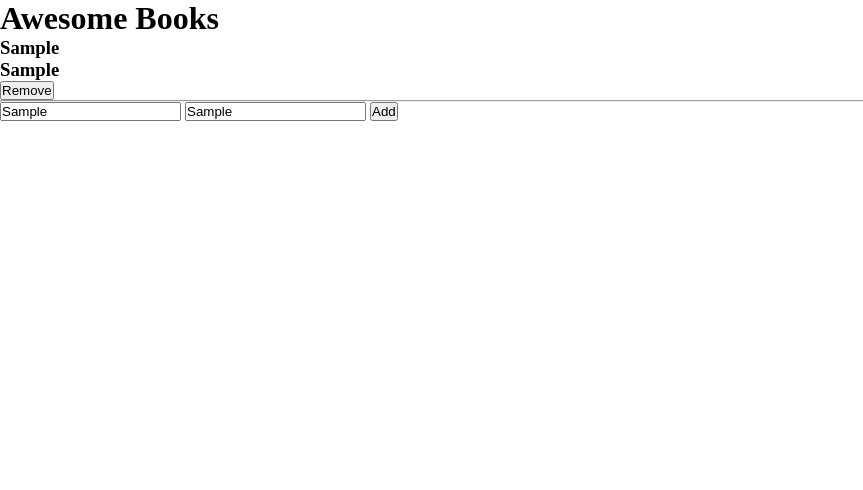
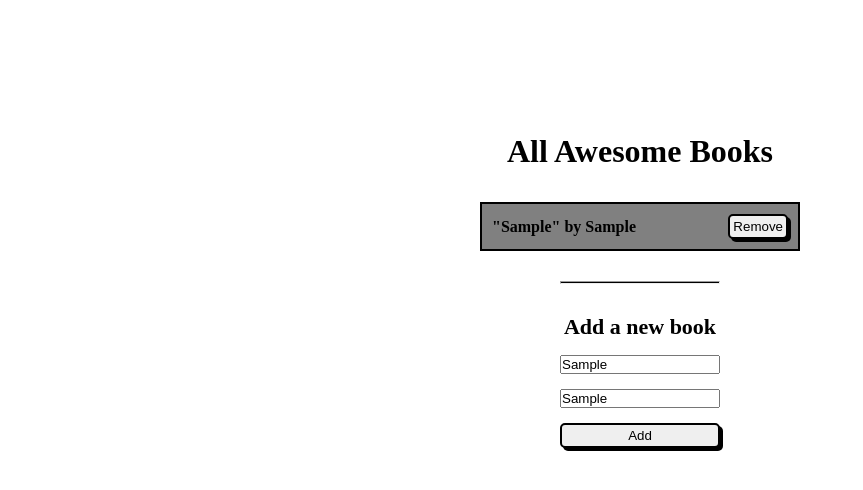
Before and after one commit to V-Blaze/Awesome_Books, a website: page index.html in a window 1280 px wide. Both pictures are taken after typing "Sample", "Sample" into the empty fields and a click on the button "Add". Shown: the whole page, without its empty margins (0-863 px from the left). Drawn offline with Linux system fonts and the light colour scheme.

Commit message:
Adds styling to the project

```diff
--- a/index.html
+++ b/index.html
@@ -9,13 +9,15 @@
 </head>
 <body>
     <header>
-        <h1>Awesome Books</h1>
+        <h1 class="main-title">All Awesome Books</h1>
     </header>
     <main>
         <div class="books">
 
         </div>
+        <hr class="hr">
         <form id="addBook" method="post">
+            <h3 class="form-title">Add a new book</h3>
             <input id="addTitle" type="text" placeholder="Title" required>
             <input id="addAuthor" type="text" placeholder="Author" required>
             <button type="submit">Add</button>
--- a/script.js
+++ b/script.js
@@ -23,21 +23,18 @@ class Book {
     const itemToDelete = bookCollection[id];
 
     bookCollection = bookCollection.filter((item) => item !== itemToDelete);
-	};
-
+  }
 }
 
 const addBtnRemoveEvent = () => {
-	document.querySelectorAll('.delete_btn').forEach((button) =>
-		button.addEventListener('click', (event) => {
+  document.querySelectorAll('.delete_btn').forEach((button) => button.addEventListener('click', (event) => {
     event.preventDefault();
     const { id } = button;
     Book.deleteBook(id);
     Book.addBookToStorage();
     // eslint-disable-next-line no-use-before-define
     showBooks();
-		})
-	);
+  }));
 };
 
 const showBooks = () => {
@@ -46,11 +43,11 @@ const showBooks = () => {
   allBooks.innerHTML = '';
   formData.forEach((book, index) => {
     bookCollectionHtml = document.createElement('div');
+    bookCollectionHtml.className = 'book-item';
     bookCollectionHtml.innerHTML = `
-      <h3 class="book-title">${book.title}</h3>
-      <h3 class="book-author">${book.author}</h3>
+
+      <h3 class="book-title"><span>"${book.title}" by ${book.author}</span></h3>
       <button class="delete_btn" id="${index}">Remove</button>
-      <hr>
     `;
     allBooks.appendChild(bookCollectionHtml);
   });
--- a/style.css
+++ b/style.css
@@ -3,3 +3,88 @@
   padding: 0;
   box-sizing: border-box;
 }
+
+body {
+  display: flex;
+  flex-direction: column;
+  justify-content: center;
+  align-items: center;
+  height: 100%;
+  width: 100%;
+}
+
+main {
+  display: flex;
+  flex-direction: column;
+  width: 25%;
+}
+
+.books {
+  display: flex;
+  flex-direction: column;
+  width: 100%;
+  margin-top: 10%;
+  border: 2px solid black;
+}
+
+.book-item {
+  display: flex;
+  align-items: center;
+  justify-content: space-between;
+  text-align: center;
+  width: 100%;
+  padding: 10px 10px;
+}
+
+.form-title {
+  display: flex;
+  justify-content: center;
+  font-size: 22px;
+}
+
+#addBook {
+  align-self: center;
+  display: flex;
+  flex-direction: column;
+  gap: 15px;
+  width: 50%;
+}
+
+.main-title {
+  margin-top: 50%;
+}
+
+.book-title {
+  font-size: 16px;
+}
+
+.books div:nth-child(odd) {
+  background-color: gray;
+}
+
+.books div:nth-child(even) {
+  background-color: white;
+}
+
+button {
+  padding: 3px;
+  border: 2px solid black;
+  border-radius: 5px;
+  box-shadow: 3px 3px;
+}
+
+.hr {
+  align-self: center;
+  margin: 30px 0;
+  width: 50%;
+  background-color: black;
+  height: 3px;
+}
+
+button:hover {
+  background-color: black;
+  color: white;
+  box-shadow: 3px 3px red;
+  transform: scale(1.15);
+  transition: 0.5s;
+}
```
Also changed, not shown: README.md, 4 other files. Lines whose indentation alone changed are shown as unchanged.
